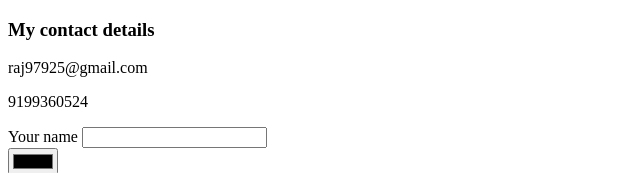
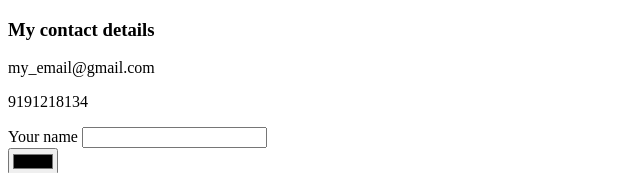
Before and after one commit to rajkumar9136/CV, a plain HTML site: page contactme.html in a window 1280 px wide. Shown: the top 173 px of the page, 0-640 px from the left. Drawn offline with Linux system fonts and the light colour scheme.

Commit message:
added change in cv website

```diff
--- a/contactme.html
+++ b/contactme.html
@@ -7,9 +7,9 @@
   <body>
     <h3>My contact details</h3>
 
-  <p>raj97925@gmail.com</p>
-  <p>9199360524</p>
-  <form class="" action="mailto:raj97925@gmail.com" method="post" enctype="text/plain">
+  <p>my_email@gmail.com</p>
+  <p>9191218134</p>
+  <form class="" action="mailto:my_email@gmail.com" method="post" enctype="text/plain">
     <label>Your name </label>
     <input type="text" name="your name" value=""><br>
 
```
